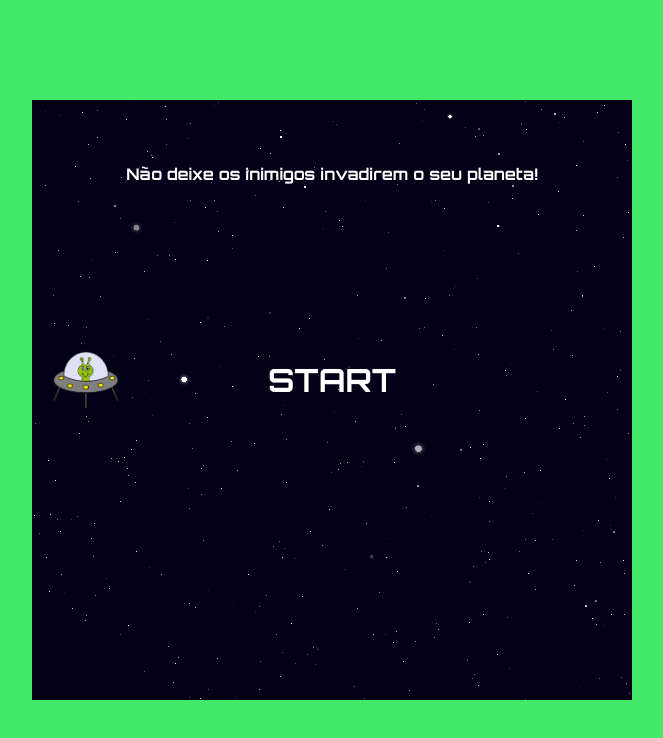
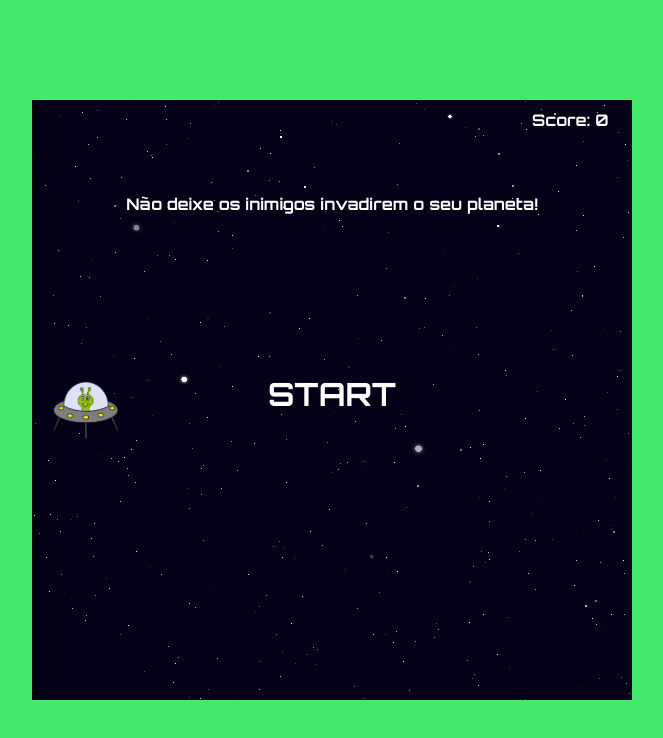
Before and after one commit to Jodecir/space-shooter-dio, a plain HTML site: page index.html in a window 1280 px wide. Shown: the whole page, without its empty margins (308-971 px from the left). Drawn offline with Linux system fonts and the light colour scheme.

Commit message:
scoreboard

```diff
--- a/css/style.css
+++ b/css/style.css
@@ -27,6 +27,16 @@ body {
   background-color: var(--verde);
 }
 
+h4 {
+  color: var(--branco);
+}
+
+.score {
+  color: white;
+  margin-left: 500px;
+  margin-top: 10px;
+}
+
 #main-play-area {
   background: var(--preto);
   background-image: url(../img/space.png);
@@ -45,7 +55,7 @@ body {
   position: relative;
   color: var(--branco);
   text-align: center;
-  top: 11rem;
+  top: 10rem;
   cursor: pointer;
 }
 
--- a/index.html
+++ b/index.html
@@ -12,6 +12,9 @@
 	</head>
 	<body>
 		<div id="main-play-area">
+			<div class="group">
+				<h4 class="score" id="score">Score: 0</h4>
+			</div>
 			<img class="player-shooter" src="./img/hero.png" alt="hero">
 			<h4 class="game-instructions">
 				Não deixe os inimigos invadirem o seu planeta!
--- a/js/script.js
+++ b/js/script.js
@@ -5,6 +5,7 @@ const instructionsText = document.querySelector('.game-instructions');
 const startButton = document.querySelector('.start-button');
 
 let alienInterval;
+let score = 0;
 
 let Key = {
   ArrowUp: 38,
@@ -106,6 +107,8 @@ function moveAlien(alien){
 
     if (xPosition <= 50) {
       if(Array.from(alien.classList).includes('dead-alien')) {
+        score++;
+        scoreboardRefresh();
         alien.remove();
       } else {
           gameOver();
@@ -150,6 +153,10 @@ function playGame() {
   }, 2000);
 }
 
+let scoreboardRefresh = () => {
+  document.getElementById("score").innerHTML = "Score: " + score;
+}
+
 function gameOver() {
   window.removeEventListener('keydown', playerMovement);
   clearInterval(alienInterval);
```
